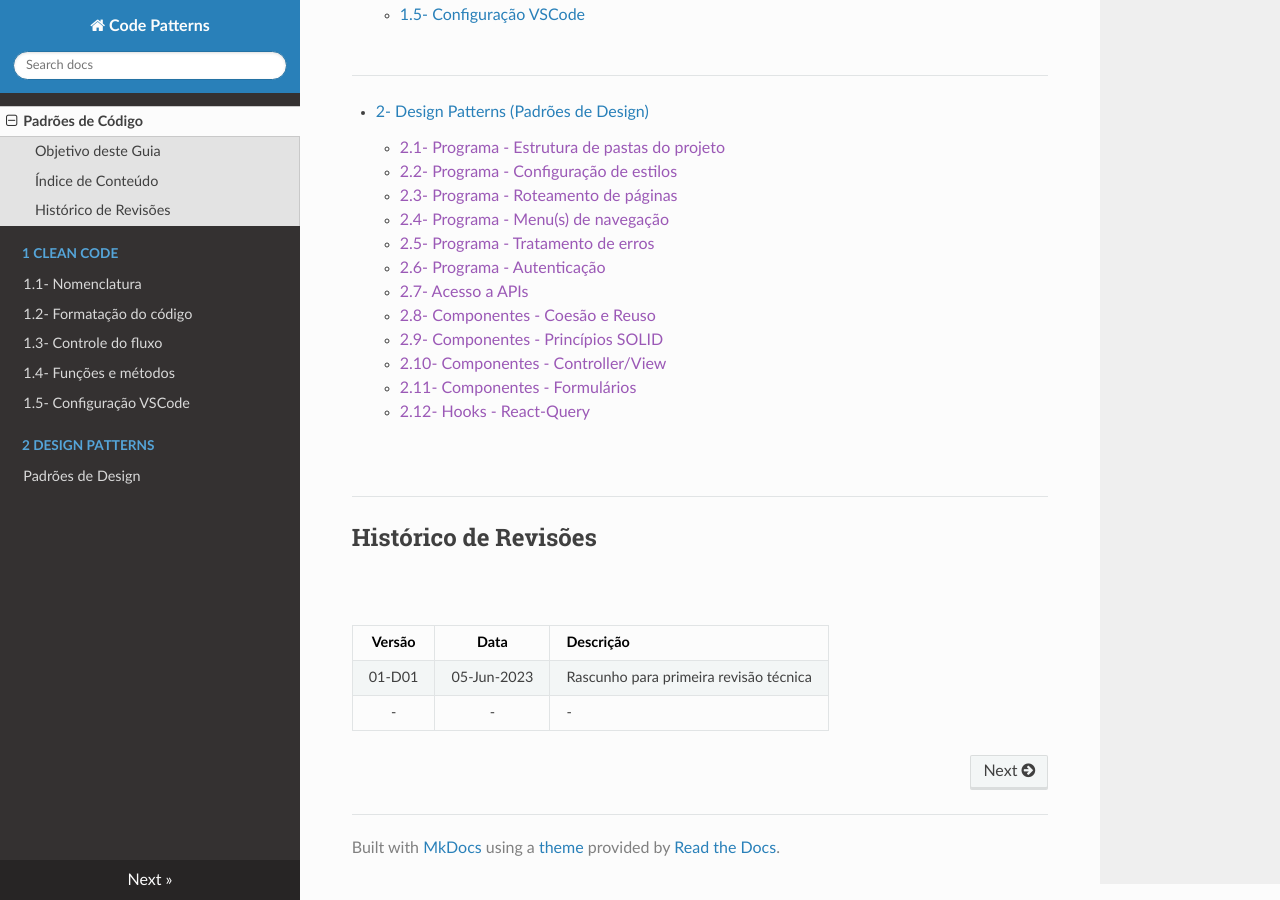
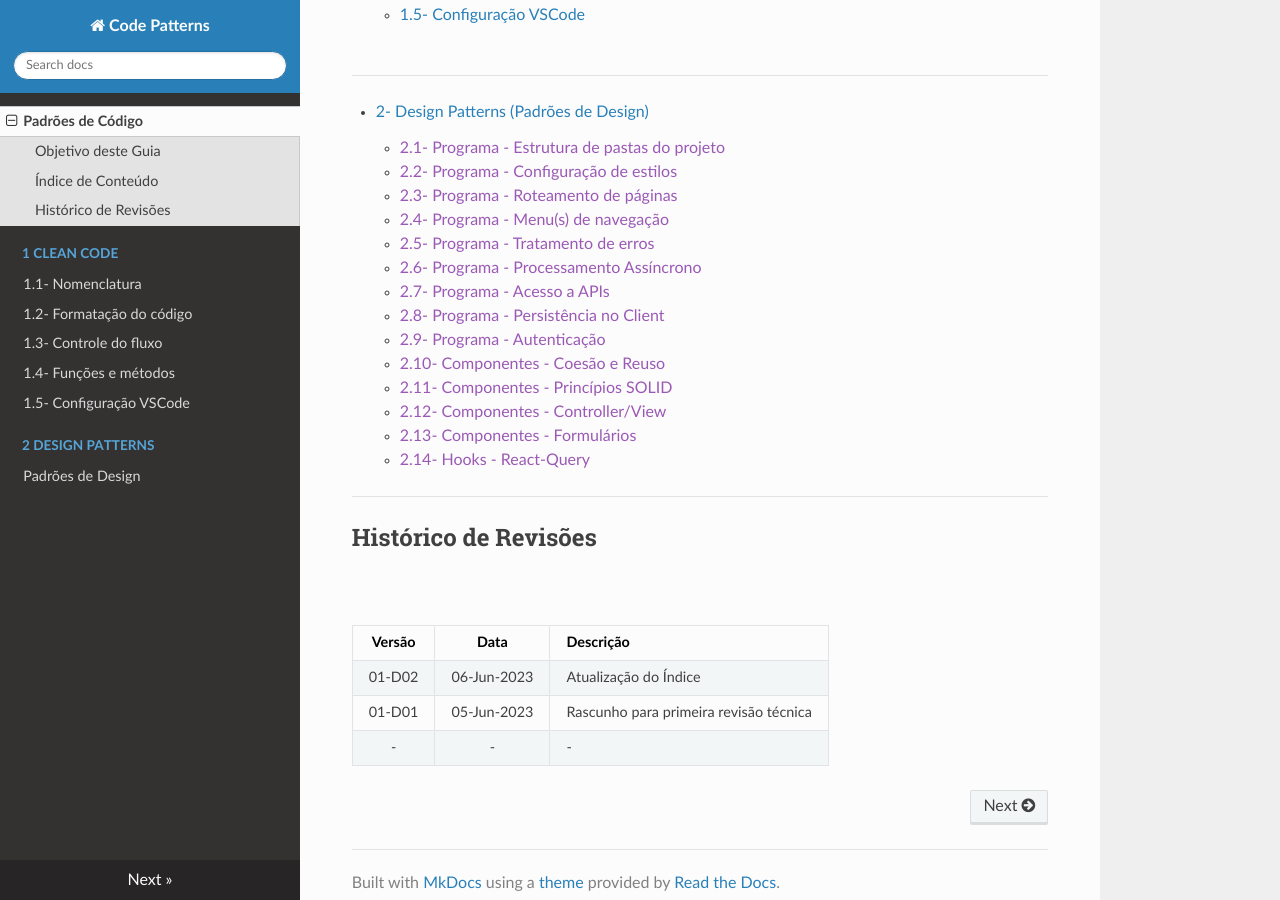
Before and after one commit to Buildbox-ItSolutions/buildbox-itsolutions.github.io, an MkDocs documentation site: the page built from docs/index.md, in a window 1280 px wide and 900 px high, scrolled down 1892 px. Built offline with MkDocs 1.6.1, drawn with Linux system fonts in a browser that asks for light colours; nearby versions of some CDN libraries.

Commit message:
Updated Table of Contents

```diff
--- a/docs/index.md
+++ b/docs/index.md
@@ -78,14 +78,15 @@ Na seção **Design Patterns** são apresentados os principais padrões de códi
     * [2.3- Programa - Roteamento de páginas]()
     * [2.4- Programa - Menu(s) de navegação]()
     * [2.5- Programa - Tratamento de erros]()
-    * [2.6- Programa - Autenticação]()
-    * [2.7- Acesso a APIs]()
-    * [2.8- Componentes - Coesão e Reuso]()
-    * [2.9- Componentes - Princípios SOLID]()
-    * [2.10- Componentes - Controller/View]()
-    * [2.11- Componentes - Formulários]()
-    * [2.12- Hooks - React-Query]()
-
+    * [2.6- Programa - Processamento Assíncrono]()
+    * [2.7- Programa - Acesso a APIs]()
+    * [2.8- Programa - Persistência no Client]()
+    * [2.9- Programa - Autenticação]()
+    * [2.10- Componentes - Coesão e Reuso]()
+    * [2.11- Componentes - Princípios SOLID]()
+    * [2.12- Componentes - Controller/View]()
+    * [2.13- Componentes - Formulários]()
+    * [2.14- Hooks - React-Query]()
 <br>
 
 ***
@@ -95,5 +96,6 @@ Na seção **Design Patterns** são apresentados os principais padrões de códi
 
 | Versão    | Data         | Descrição                                                |
 | :-------: | :----------: | :------------------------------------------------------- |
+| 01-D02    | 06-Jun-2023  | Atualização do Índice                                    |
 | 01-D01    | 05-Jun-2023  | Rascunho para primeira revisão técnica                   |
 | -         | -            | -                                                        |
```
Also changed, not shown: site/2-design-patterns/design-patterns/index.html, site/index.html, site/search/search_index.json, site/sitemap.xml, 1 other file.
